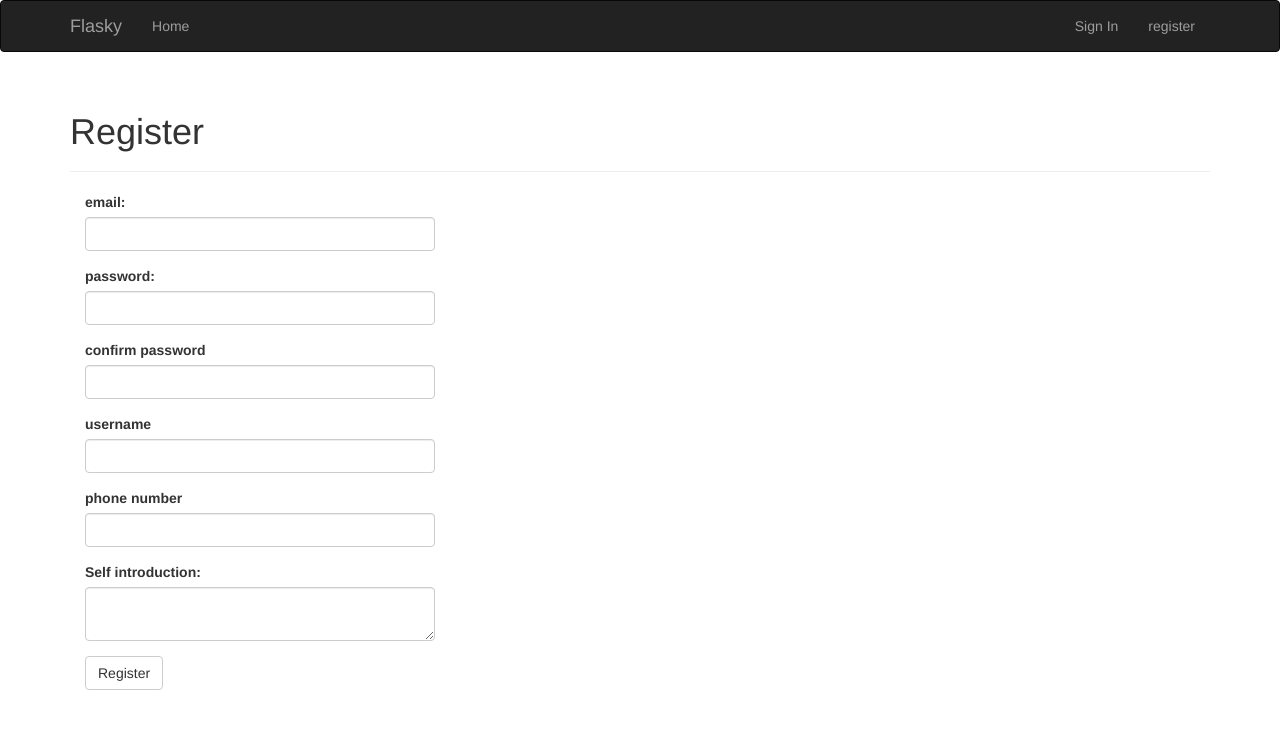
After one commit to lx0hacker/microblog, a Flask app: page /auth/register in a window 1280 px wide. The commit adds this page. Shown: the top 729 px of the page. Run offline with Flask 2, Linux system fonts and the light colour scheme; some libraries are stand-ins or nearby versions.

Commit message:
chapter9

```diff
--- a/app/__init__.py
+++ b/app/__init__.py
@@ -5,18 +5,29 @@
 from flask import Flask
 from flask_login import LoginManager
 from flask_sqlalchemy import SQLAlchemy
-from flask_migrate import Migrate
 from config import config
+from flask_bootstrap import Bootstrap
+db = SQLAlchemy()
+# 在这里设置flask-login，强度，用于哪个地方，也就是其即插视图，用于什么地方
+login_manager = LoginManager()
+login_manager.session_protection = 'strong'
+login_manager.login_view = 'auth.login'
 
-db = SQLAlchemy()
+bootstrap = Bootstrap()
+
 
 def create_app(config_name):
     app = Flask(__name__)
     app.config.from_object(config[config_name])
     config[config_name].init_app(app)
     db.init_app(app)
+    login_manager.init_app(app)
+    bootstrap.init_app(app)
 
     from .main import main as main_blueprint
     app.register_blueprint(main_blueprint)
 
+    from .auth import auth as auth_blueprint
+    app.register_blueprint(auth_blueprint,url_prefix='/auth')
+
     return app
--- a/app/auth/__init__.py
+++ b/app/auth/__init__.py
@@ -0,0 +1,3 @@
+from flask import Blueprint
+auth = Blueprint('auth',__name__)
+from . import views,errors
--- /dev/null
+++ b/app/auth/forms.py
@@ -0,0 +1,36 @@
+#!/usr/bin/env python
+#coding:utf-8
+'''
+    @Author:John Wen
+    @description:
+
+'''
+from flask_wtf import FlaskForm
+from wtforms import StringField,SubmitField,BooleanField,PasswordField,TextAreaField,ValidationError
+from wtforms.validators import DataRequired,Length,Email,EqualTo,Regexp
+from ..models import User
+
+class LoginForm(FlaskForm):
+    email = StringField('email:',validators=[DataRequired(),Email(),Length(1,64)])
+    password = PasswordField('password:',validators=[DataRequired()])
+    remember_me = BooleanField('remember me')
+    submit = SubmitField('Log in')
+
+class RegisterForm(FlaskForm):
+    email = StringField('email:',validators=[DataRequired(),Email(),Length(1,64)])
+    password = PasswordField('password:',validators=[DataRequired(),EqualTo('password2',message='Password must match!')])
+    password2 = PasswordField('confirm password',validators=[DataRequired()])
+    username = StringField('username',validators=[Length(1,64),Regexp('^[a-zA-Z0-9_.]+$',0,
+                                                                      'username must have only letters,'
+                                                                      'numbers ,dots,or underscores'),DataRequired()])
+    phone = StringField('phone number',validators=[DataRequired()])
+    introduce = TextAreaField('Self introduction:',validators=[DataRequired()])
+    submit = SubmitField('Register')
+
+    def validate_email(self,field):
+        if User.query.filter_by(email=field.data).first():
+            raise ValidationError('Email already register!')
+
+    def validate_username(self,field):
+        if User.query.filter_by(username=field.data).first():
+            raise ValidationError('Username already reigster!')
--- /dev/null
+++ b/app/auth/views.py
@@ -0,0 +1,49 @@
+#!/usr/bin/env python
+#coding:utf-8
+'''
+    @Author:John Wen
+    @description:
+
+'''
+
+from . import auth
+from flask import render_template,redirect,url_for,flash,request
+from flask_login import current_user,login_user,logout_user,login_required
+from .forms import LoginForm,RegisterForm
+from ..models import User
+from .. import db
+
+@auth.route('/',methods=['GET','POST'])
+def login():
+    if current_user.is_authenticated:
+        return redirect(url_for('main.index'))
+    form = LoginForm()
+    if form.validate_on_submit():
+        u = User.query.filter_by(email=form.email.data).first()
+        if u is not None or u.check_password(form.password.data):
+            login_user(u,form.remember_me.data)
+            return redirect(request.args.get('next') or url_for('main.index'))
+        flash('Invalid username or passowrd')
+    return render_template('auth/login.html',form=form)
+
+@auth.route('/logout')
+@login_required
+def logout():
+    logout_user()
+    flash('You have logout out.')
+    return redirect(url_for('main.index'))
+
+@auth.route('/register',methods=['GET','POST'])
+def register():
+    if current_user.is_authenticated:
+        return redirect(url_for('main.index'))
+
+    form = RegisterForm()
+    if form.validate_on_submit():
+        u = User(email=form.email.data,username=form.username.data,phone=form.phone.data,password=form.password.data,introduce=form.introduce.data)
+        db.session.add(u)
+        db.session.commit()
+        flash('You can now login')
+        return redirect(url_for('auth.login'))
+
+    return render_template('auth/register.html',form=form)
--- /dev/null
+++ b/app/templates/auth/register.html
@@ -0,0 +1,11 @@
+{% extends 'base.html' %}
+{% import 'bootstrap/wtf.html' as wtf %}
+{% block title %}Flasky - Register{% endblock %}
+{% block page_content %}
+<div class="page-header">
+<h1>Register</h1>
+</div>
+<div class="col-md-4">
+{{ wtf.quick_form(form) }}
+</div>
+{% endblock %}
--- a/app/templates/base.html
+++ b/app/templates/base.html
@@ -1,11 +1,35 @@
-<html>
-    {% block head%}
-    <head>
-        <meta charset="utf-8">
-        <title>microblog - {{ title }}</title>
-    </head>
-    {% endblock%}
-    <body>
-        {% block content %}{% endblock %}
-    </body>
-</html>
+{% extends 'bootstrap/base.html'%}
+{% block title %}Flasky{% endblock %}
+{% block navbar %}
+<div class="navbar navbar-inverse" role="navigation">
+<div class="container">
+<div class="navbar-header">
+<button type="button" class="navbar-toggle"
+data-toggle="collapse" data-target=".navbar-collapse">
+<span class="sr-only">Toggle navigation</span>
+<span class="icon-bar"></span>
+<span class="icon-bar"></span>
+<span class="icon-bar"></span>
+</button>
+<a class="navbar-brand" href="/">Flasky</a>
+</div>
+<div class="navbar-collapse collapse">
+<ul class="nav navbar-nav">
+<li><a href="/">Home</a></li>
+</ul><ul class="nav navbar-nav navbar-right">
+{% if current_user.is_authenticated %}
+<li><a href="#">{{current_user.username}}</a></li><li><a href="{{ url_for('auth.logout') }}">Sign Out</a></li>
+{% else %}
+<li><a href="{{ url_for('auth.login') }}">Sign In</a></li><li><a href="{{ url_for('auth.register') }}">register</a></li>
+
+{% endif %}
+</ul>
+</div>
+</div>
+</div>
+{% endblock %}
+{% block content %}
+<div class="container">
+{% block page_content %}{% endblock %}
+</div>
+{% endblock %}
--- a/app/templates/main/index.html
+++ b/app/templates/main/index.html
@@ -1,4 +1,4 @@
 {% extends 'base.html' %}
 {% block content %}
-<h1>Hello world</h1>
+
 {% endblock %}
--- a/config.py
+++ b/config.py
@@ -3,6 +3,7 @@ import os
 class Config:
     SECRET_KEY = 'qwe123'
     SQLALCHCEMY_COMMIT_ON_TEARDOWN = True
+    SQLALCHEMY_TRACK_MODIFICATIONS=False
 
     @staticmethod
     def init_app(app):
@@ -10,7 +11,7 @@ class Config:
 
 
 class DevelopConfig(Config):
-    SQLALCHEMY_DATABASE_URI = 'mysql+pymysql://test:qwe123@192.168.232.132/'
+    SQLALCHEMY_DATABASE_URI = 'mysql+pymysql://test:qwe123@192.168.232.132/microblog'
 
 class TestingConfig(Config):
     SQLALCHEMY_DATABASE_URI = ''
--- a/microblog.py
+++ b/microblog.py
@@ -7,11 +7,11 @@
 
 from app import create_app,db
 from flask_migrate import Migrate
-from app.models import User
+from app.models import User,Role
 
 app = create_app('default')
 migrate = Migrate(app,db)
 
 @app.shell_context_processor
 def make_shell():
-    return dict(db=db,User=User)
+    return dict(db=db,User=User,Role=Role)
--- a/requirements.txt
+++ b/requirements.txt
@@ -1,15 +1,21 @@
 alembic==0.9.8
 click==6.7
+dominate==2.3.1
 Flask==0.12.2
+Flask-Bootstrap==3.3.7.1
 Flask-Login==0.4.1
 Flask-Migrate==2.1.1
 Flask-SQLAlchemy==2.3.2
+Flask-WTF==0.14.2
 itsdangerous==0.24
 Jinja2==2.10
 Mako==1.0.7
 MarkupSafe==1.0
+PyMySQL==0.8.0
 python-dateutil==2.6.1
 python-editor==1.0.3
 six==1.11.0
 SQLAlchemy==1.2.4
+visitor==0.1.3
 Werkzeug==0.14.1
+WTForms==2.1
```
Also changed, not shown: app/auth/errors.py (added, +7 -0 lines), app/decorators.py (added, +7 -0 lines), app/models.py (+81 -3 lines), app/templates/auth/login.html (added, +11 -0 lines), tests/test_user_model.py (added, +21 -0 lines), 1 other file.
